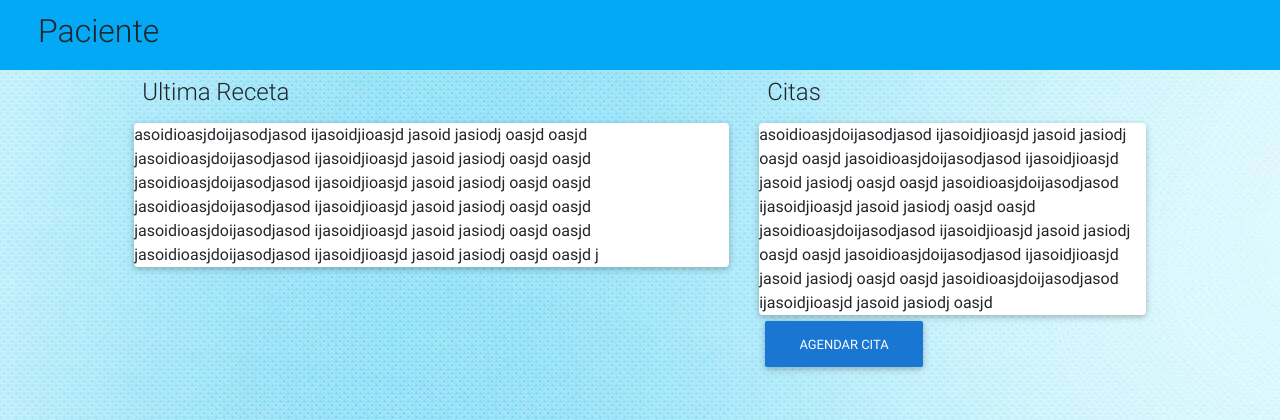
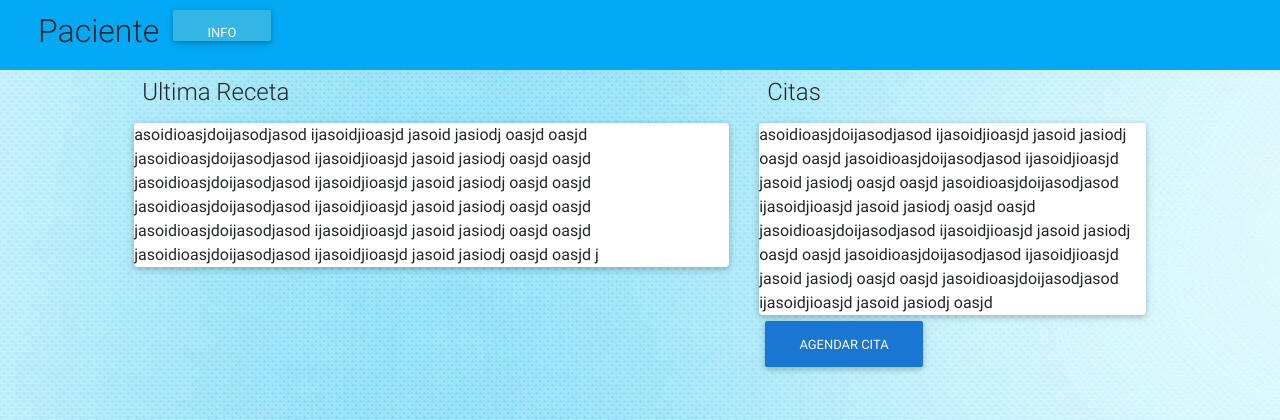
Before and after one commit to kevinjmr/clinica, a PHP site: page /paciente.php in a window 1280 px wide. Shown: the top 420 px of the page. Run offline with PHP 8.4, Linux system fonts and the light colour scheme.

Commit message:
Update paciente.php

```diff
--- a/paciente.php
+++ b/paciente.php
@@ -26,6 +26,7 @@
     	<div class="col-12 container d-flex flex-column flex-md-row">
     		<div class="col-7 container d-flex flex-column flex-md-row">
     			<h2 class="py-2 px-2 d-none d-md-inline-block" href="#modal-select-paciente" data-toggle="modal" >Paciente</h2>
+          <button type="button" class="btn btn-info" style="max-width: 40%; max-height:  50%;" data-dismiss="modal">info</button>
     		</div>
     		<div class="col-5 container d-flex flex-column flex-md-row">
     		</div>
```
